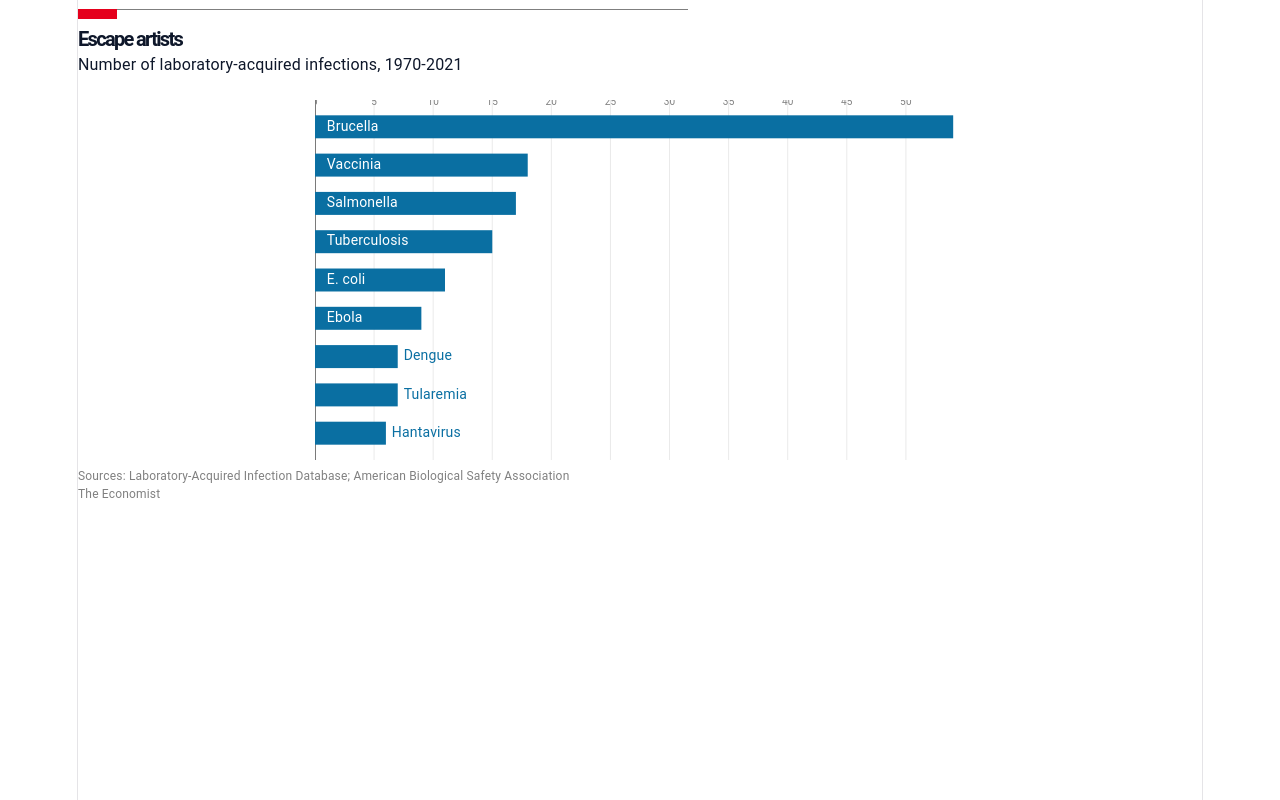
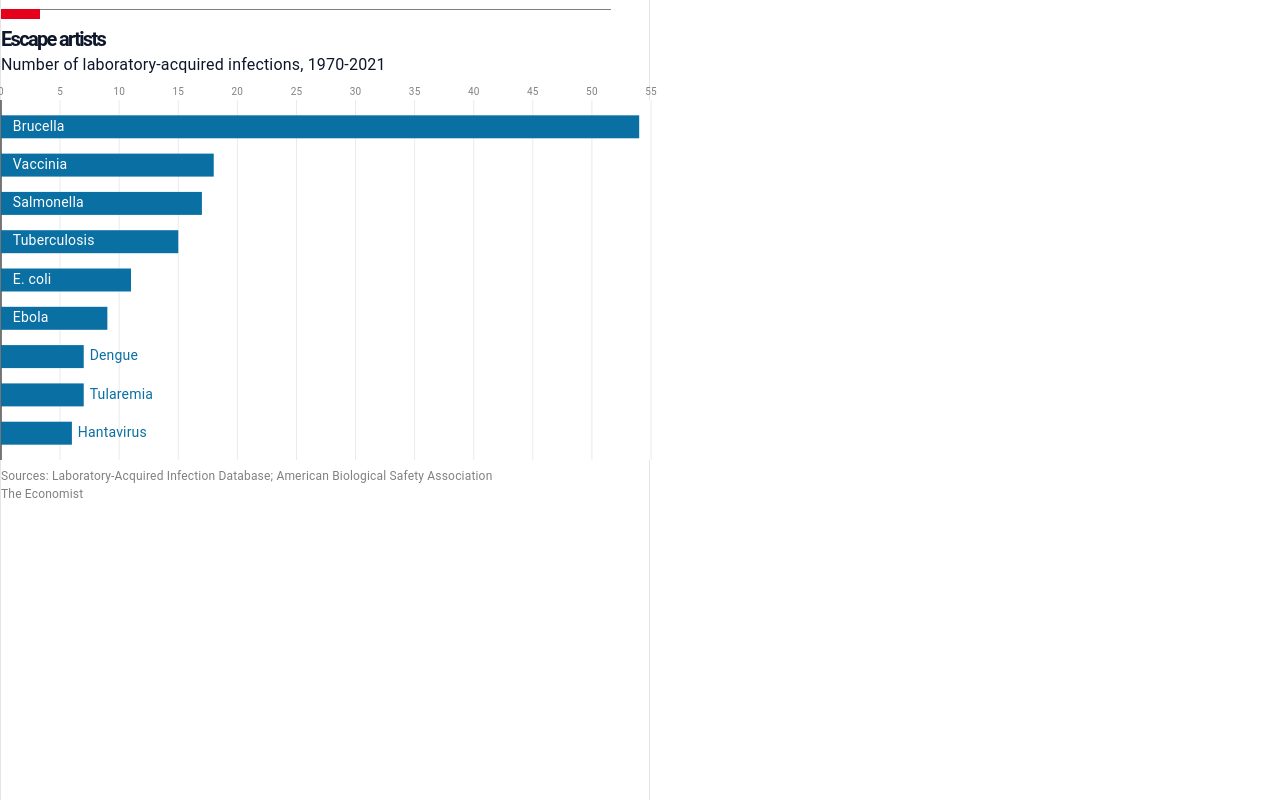
Before and after one commit to kpivert/scales_project, a React (Vite) app: page / in a window 1280 px wide. Built offline with nearby package versions, Linux system fonts and the light colour scheme.

Commit message:
Adjust x tick positioning

```diff
--- a/src/App.jsx
+++ b/src/App.jsx
@@ -27,7 +27,7 @@ const econBlue = "#0A6FA2";
 const econGray = "#808080";
 const econRed = "#E5001C";
 const xLines = d3
-  .range(0, 55, 5)
+  .range(0, 60, 5)
   .map((d) => (
     <line
       x1={xScale(d)}
@@ -41,8 +41,8 @@ const zeroLine = (
   <line x1={0} y1={0} x2={0} y2={height} stroke="#000000"></line>
 );
 
-const xTicks = d3.range(0, 55, 5).map((d) => (
-  <text x={xScale(d)} y={5} fill={econGray} textAnchor="middle" fontSize={10}>
+const xTicks = d3.range(0, 60, 5).map((d) => (
+  <text x={xScale(d)} y={-5} fill={econGray} textAnchor="middle" fontSize={10}>
     {d}
   </text>
 ));
@@ -71,7 +71,7 @@ const barLabels = data.map((d, i) => (
 ));
 
 function App() {
-  console.log(yScale.bandwidth());
+  console.log(d3.range(0, 55, 5));
   return (
     <>
       <div
@@ -90,7 +90,7 @@ function App() {
         </p>
       </div>
       <div>
-        <svg width={width} height={height}>
+        <svg width={width} height={height} style={{ overflow: "visible" }}>
           <rect x={0} y={0} width={width} height={height} fill="#fff" />
           {xLines}
           {zeroLine}
--- a/src/index.css
+++ b/src/index.css
@@ -55,9 +55,11 @@ body {
 }
 
 #root {
-  width: 1126px;
+  /* width: 1126px; */
+  width: 650px;
   max-width: 100%;
-  margin: 0 auto;
+  margin: 10 auto;
+  padding: 20;
   text-align: center;
   border-inline: 1px solid var(--border);
   min-height: 100svh;
```
